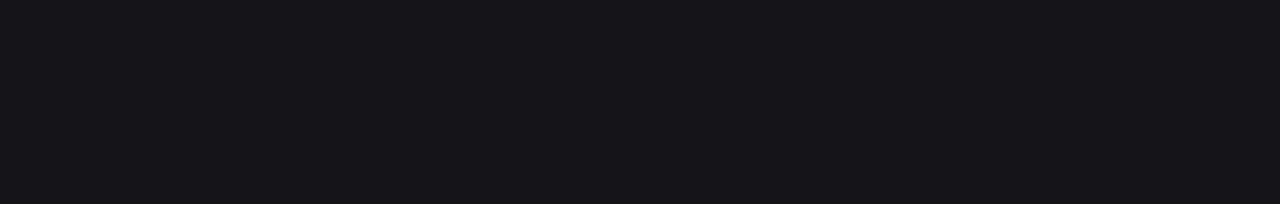
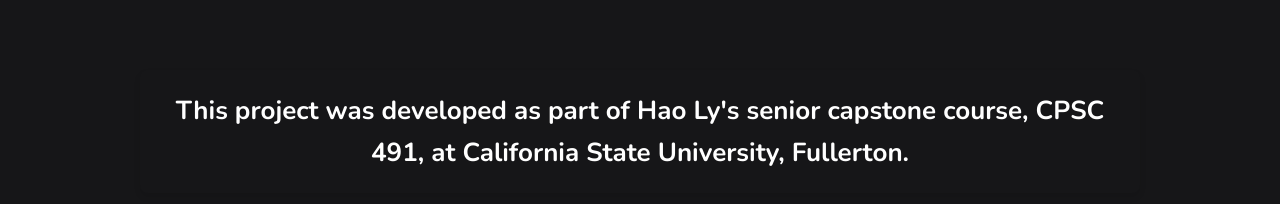
Before and after one commit to lyquochao84/CodeMate, a Next.js app in the folder Client/: page /about in a window 1280 px wide. Shown: the part 386-590 px from the top of the page. Built offline with nearby package versions, Linux system fonts and the light colour scheme; no server answers.

Commit message:
Add about page

```diff
--- /dev/null
+++ b/Client/app/about/about.module.css
@@ -0,0 +1,23 @@
+.about {
+  display: flex;
+  justify-content: center;
+  align-items: center;
+  height: 100vh;
+  background-color: transparent;
+}
+
+.about_content {
+  text-align: center;
+  max-width: 1000px;
+  padding: 20px;
+  /* background-color: var(--button-color);  */
+  border-radius: 8px;
+  box-shadow: 0 4px 6px rgba(0, 0, 0, 0.1);
+}
+
+.about_content p {
+  font-size: 26px; /* Adjust the font size for readability */
+  color: white; /* Dark gray text for good contrast */
+  line-height: 1.6;
+  font-weight: 700;
+}
--- /dev/null
+++ b/Client/app/about/page.tsx
@@ -0,0 +1,17 @@
+import React from "react";
+import styles from "./about.module.css";
+
+const About: React.FC = (): JSX.Element => {
+  return (
+    <div className={styles.about}>
+      <div className={styles.about_content}>
+        <p>
+          This project was developed as part of Hao Ly's senior capstone course,
+          CPSC 491, at California State University, Fullerton.
+        </p>
+      </div>
+    </div>
+  );
+};
+
+export default About;
--- a/Client/components/layout/header/header.module.css
+++ b/Client/components/layout/header/header.module.css
@@ -191,9 +191,9 @@
 }
 
 .modal_content_options {
-  display: grid;
-  grid-template-columns: repeat(2, 1fr);
-  gap: 20px;
+  display: flex;
+  align-items: center;
+  justify-content: space-between;
   list-style: none;
   padding: 20px 0;
   place-items: center;
--- a/Client/components/layout/header/page.tsx
+++ b/Client/components/layout/header/page.tsx
@@ -219,7 +219,7 @@
               <div className={styles.search_container}>
                 <input
                   type="text"
-                  placeholder="🔎 Search for friends..."
+                  placeholder="🔎 Search for problems..."
                   className={styles.search_input}
                   autoComplete="off"
                   autoCorrect="off"
@@ -322,32 +322,12 @@
                       <div className={styles.modal_option}>
                         <Image
                           className={styles.modal_options_icon}
-                          src={friendListImg}
-                          alt="Freepik"
-                          width={46}
-                          height={46}
-                        />
-                        <p className={styles.modal_option_text}>Friends</p>
-                      </div>
-                      <div className={styles.modal_option}>
-                        <Image
-                          className={styles.modal_options_icon}
                           src={progressImg}
                           alt="Freepik"
                           width={46}
                           height={46}
                         />
-                        <p className={styles.modal_option_text}>Progress</p>
-                      </div>
-                      <div className={styles.modal_option}>
-                        <Image
-                          className={styles.modal_options_icon}
-                          src={settingImg}
-                          alt="Prosymbols"
-                          width={46}
-                          height={46}
-                        />
-                        <p className={styles.modal_option_text}>Settings</p>
+                        <p className={styles.modal_option_text}>Dashboard</p>
                       </div>
                     </div>
                     <button
```
